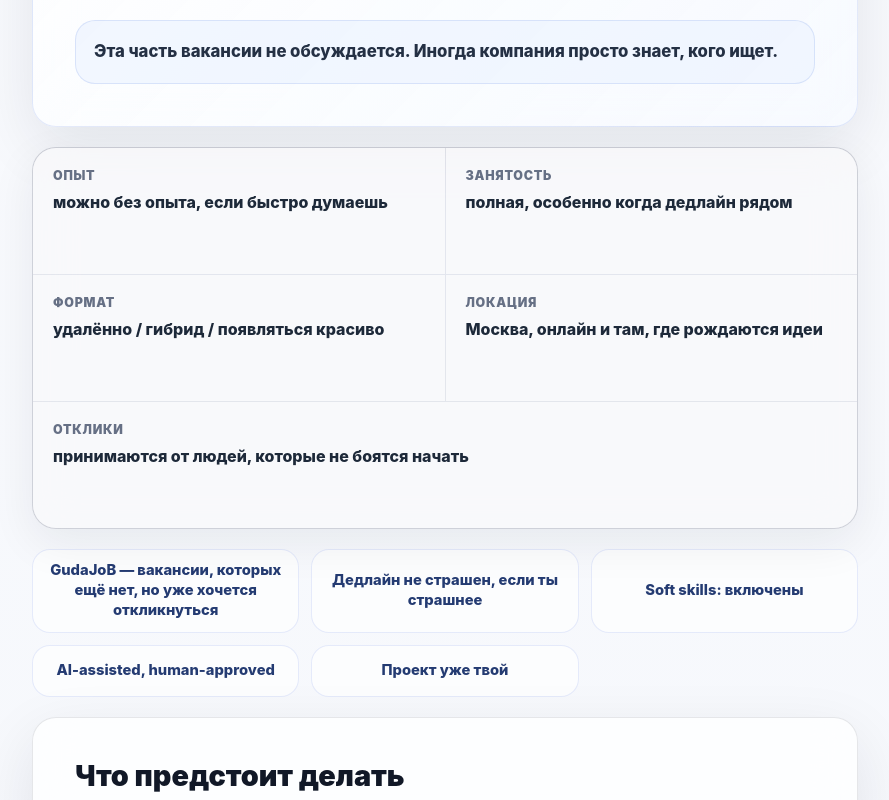
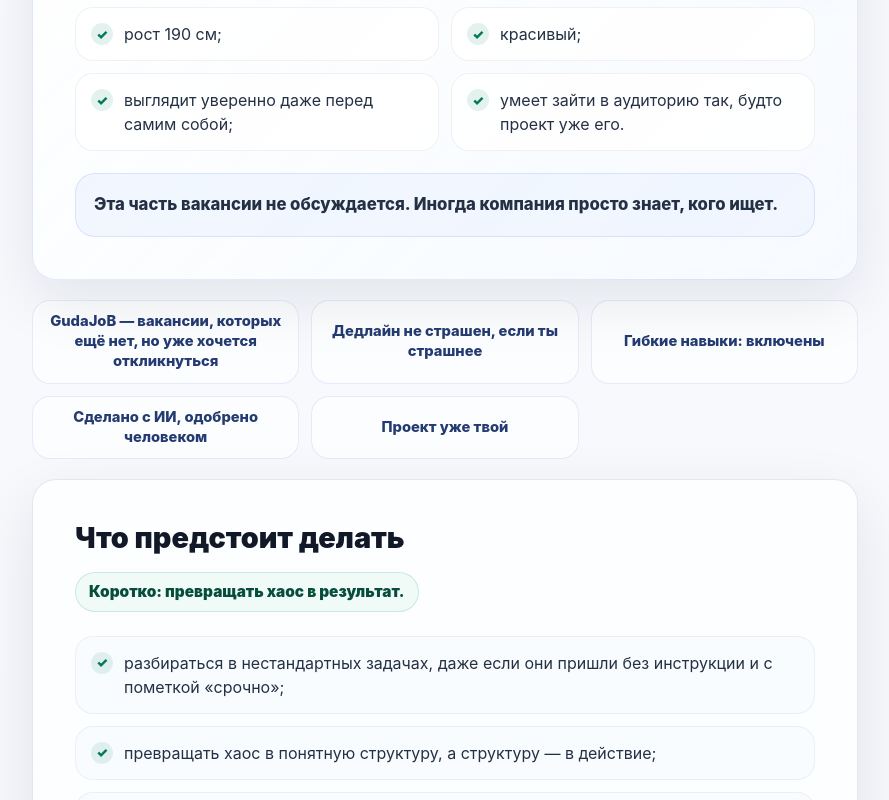
Before and after one commit to uyanujet72-art/GudaJoB, a React (Vite) app: page / in a window 1280 px wide. Shown: the part 2000-2800 px from the top of the page, without its empty margins (8-897 px from the left). Built offline with nearby package versions, Linux system fonts and the light colour scheme.

Commit message:
Finalize GudaJoB vacancy UX

```diff
--- a/src/App.jsx
+++ b/src/App.jsx
@@ -7,7 +7,7 @@ const duties = [
   'помогать с финансовой, медийной и коммуникационной аналитикой;',
   'придумывать идеи для проектов и доводить их до формы, в которую уже хочется верить;',
   'работать с текстами, презентациями, сайтами и гипотезами;',
-  'оформлять мысли так, чтобы их понял и преподаватель, и CEO;',
+  'оформлять мысли так, чтобы их понял и преподаватель, и гендиректор;',
   'искать решения там, где другие видят только дедлайн;',
   'иногда делать невозможное, но без нарушения Трудового кодекса.',
 ];
@@ -48,8 +48,8 @@ const offers = [
 const microTexts = [
   'GudaJoB — вакансии, которых ещё нет, но уже хочется откликнуться',
   'Дедлайн не страшен, если ты страшнее',
-  'Soft skills: включены',
-  'AI-assisted, human-approved',
+  'Гибкие навыки: включены',
+  'Сделано с ИИ, одобрено человеком',
   'Проект уже твой',
 ];
 
@@ -61,7 +61,7 @@ const vacancyDetails = [
   ['Отклики', 'принимаются от людей, которые не боятся начать'],
 ];
 
-const companyTags = ['AI', 'Media', 'Strategy', 'Analytics', 'Confidence'];
+const companyTags = ['ИИ', 'Медиа', 'Стратегия', 'Аналитика', 'Уверенность'];
 const contactEmail = 'alexander.gudoovich@gmail.com';
 
 function scrollToApply() {
@@ -99,11 +99,11 @@ function Hero() {
         <div className="badge-row">
           <span className="badge accent">Вакансия мечты</span>
           <span className="badge">HR уже улыбается</span>
-          <span className="badge">AI-assisted, human-approved</span>
+          <span className="badge">Сделано с ИИ, одобрено человеком</span>
         </div>
         <p className="eyebrow">GUDOVICH.AI ищет</p>
         <h1>Человек, который делает невозможное</h1>
-        <p className="hero-company">GUDOVICH.AI · личная карьера, но без скучных инструкций</p>
+        <p className="hero-company">GUDOVICH.AI · Карьера, но лично</p>
         <p className="hero-lead">Для тех, кто открывает хаос, смотрит на дедлайн и спокойно говорит: «Не скулить. Разберёмся».</p>
         <div className="hero-note">Любить себя — тоже профессиональный навык.</div>
         <p className="hero-subline">Не просто вакансия. Это приглашение стать версией себя, которая уже не отступает.</p>
@@ -143,10 +143,11 @@ function VacancyDetails() {
   );
 }
 
-function ListCard({ title, items, variant = 'default', id }) {
+function ListCard({ title, items, variant = 'default', id, note }) {
   return (
     <section className={`card ${variant}`} id={id}>
       <h2>{title}</h2>
+      {note && <p className="section-note">{note}</p>}
       <ul className="check-list">
         {items.map((item) => (
           <li key={item}>{item}</li>
@@ -193,7 +194,7 @@ function CompanyBlock() {
   return (
     <section className="card company-card" id="company">
       <div className="section-heading">
-        <span className="badge accent">О GUDOVICH.AI</span>
+        <span className="badge accent">О компании</span>
         <h2>О компании GUDOVICH.AI</h2>
       </div>
       <p>
@@ -233,7 +234,7 @@ function CandidateQuestion() {
         Если бы эта вакансия была не про опыт, а про смелость начать, что бы ты написал
         в первом абзаце своего отклика?
       </p>
-      <p className="question-caption">Ответь так, будто проект уже твой.</p>
+      <p className="question-caption">Неправильного ответа нет. Ответь так, будто проект уже твой.</p>
     </section>
   );
 }
@@ -295,6 +296,7 @@ function App() {
       <Header />
       <main>
         <Hero />
+        <VacancyDetails />
         <div className="layout">
           <div className="main-column">
             <section className="card intro-card">
@@ -316,11 +318,10 @@ function App() {
             </section>
 
             <CandidateParameters />
-            <VacancyDetails />
             <div className="micro-strip" aria-label="Креативные детали">
               {microTexts.map((text) => <span key={text}>{text}</span>)}
             </div>
-            <ListCard title="Что предстоит делать" items={duties} />
+            <ListCard title="Что предстоит делать" items={duties} note="Коротко: превращать хаос в результат." />
             <ListCard title="Кого мы ищем" items={requirements} id="requirements" />
 
             <ListCard title="Что мы предлагаем" items={offers} variant="offer-card" />
--- a/src/styles.css
+++ b/src/styles.css
@@ -421,16 +421,6 @@ h2 {
   background: rgba(17, 24, 39, 0.08);
 }
 
-.main-column .details-card {
-  grid-template-columns: repeat(2, minmax(0, 1fr));
-  margin-bottom: 0;
-  box-shadow: 0 14px 46px rgba(16, 24, 40, 0.07);
-}
-
-.main-column .details-item:last-child {
-  grid-column: 1 / -1;
-}
-
 .details-item {
   min-height: 126px;
   padding: 20px;
@@ -496,6 +486,19 @@ h2 {
   color: #475467;
   font-size: 1.045rem;
   line-height: 1.78;
+}
+
+.section-note {
+  display: inline-flex;
+  border: 1px solid rgba(7, 134, 111, 0.16);
+  border-radius: 999px;
+  margin: 18px 0 0;
+  padding: 9px 13px;
+  background: rgba(234, 250, 245, 0.72);
+  color: #064e3b !important;
+  font-size: 0.96rem !important;
+  font-weight: 880;
+  line-height: 1.35 !important;
 }
 
 .intro-card p:first-of-type {
```
